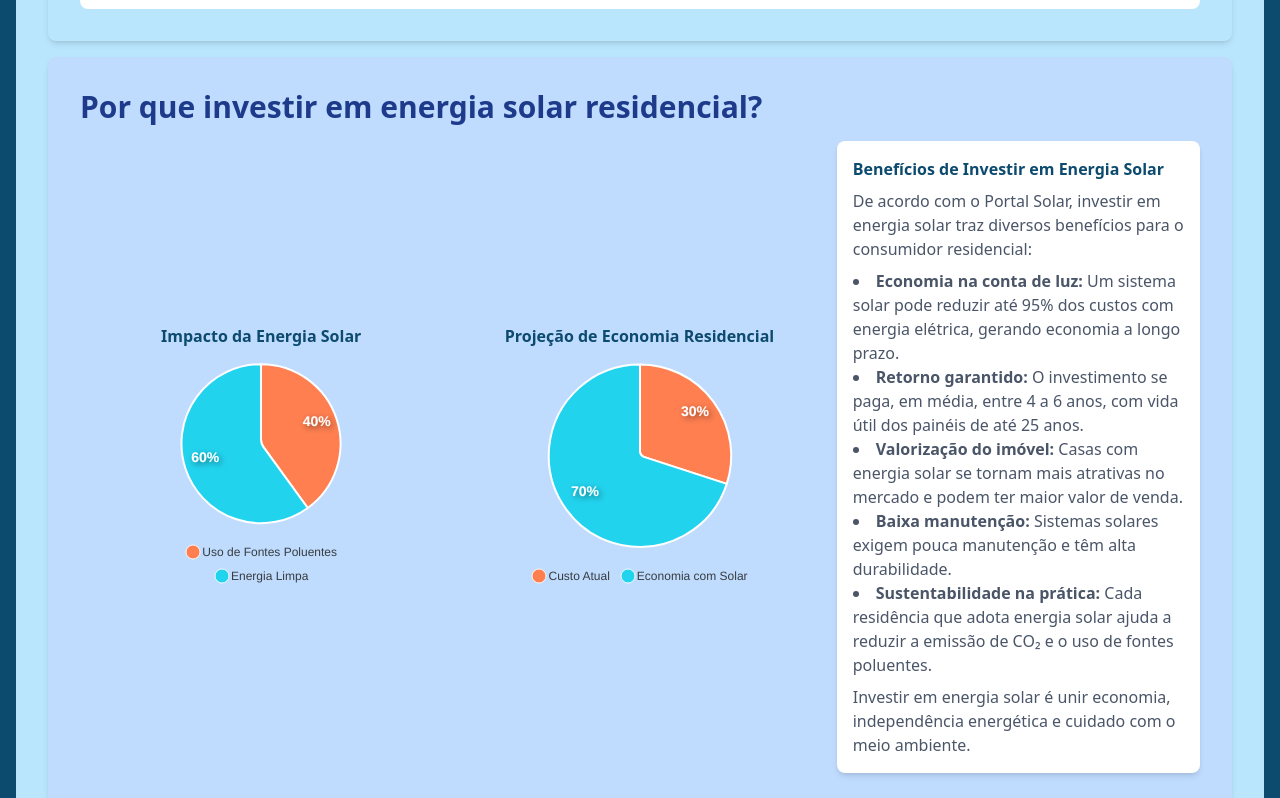
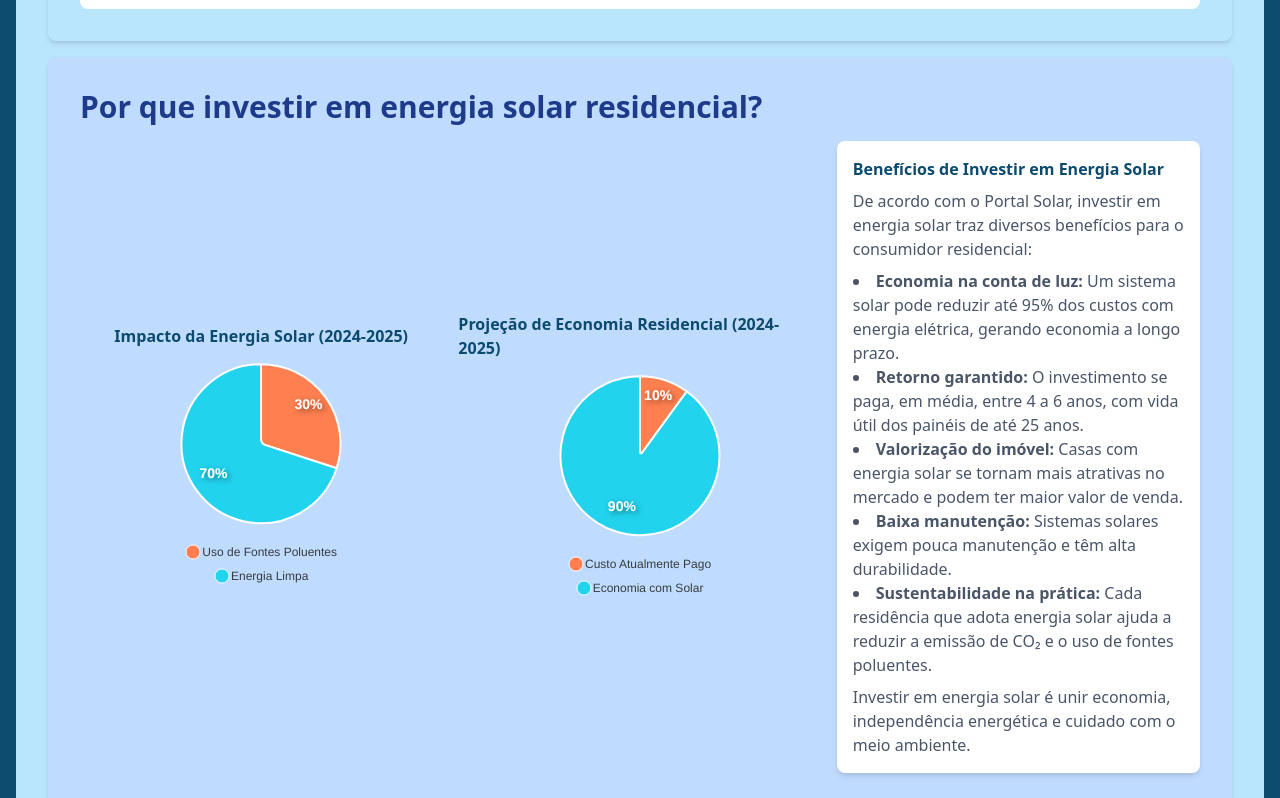
Before and after one commit to gumarson/ProjTech, a Next.js app: page / in a window 1280 px wide. Shown: the part 481-1279 px from the top of the page. Built offline with nearby package versions, Linux system fonts and the light colour scheme.

Commit message:
feat: atualizado graficos e dados

```diff
--- a/src/app/Calculadora/page.tsx
+++ b/src/app/Calculadora/page.tsx
@@ -33,15 +33,15 @@ const CalculadoraPage: React.FC = () => {
       </h1>
       <div className="flex justify-center space-x-4 mb-8">
         <TechAba
-          label="Cidades com potencial de geração solar"
+          label="Calculo potencial de geração solar"
           isActive={activeTab === "CidadesPotencial"}
           onClick={() => handleTabChange("CidadesPotencial")}
         />
-        <TechAba
+        {/* <TechAba
           label="Paises que adotaram o modelo de geração solar"
           isActive={activeTab === "PaisesModelo"}
           onClick={() => handleTabChange("PaisesModelo")}
-        />
+        /> */}
       </div>
 
       {activeTab === "CidadesPotencial" && (
@@ -91,11 +91,11 @@ const CalculadoraPage: React.FC = () => {
           <div className="flex flex-col md:flex-row bg-gray-50 p-6 rounded-lg shadow">
             <div className="md:w-1/2">
               <h3 className="text-2xl font-bold text-sky-900 mb-4">
-                Top 10 Estados do Brasil com Maior Potencial de Geração Solar
+                Top 10 Estados do Brasil com Maior Potencial de Geração Solar em 2025
               </h3>
               <ul className="list-disc pl-6 space-y-2 text-gray-700">
                 <li>1º) Minas Gerais: 1.730 MW</li>
-                <li>2º) São Paulo: 1.323 M </li>
+                <li>2º) São Paulo: 1.323 MW</li>
                 <li>3º) Rio Grande do Sul: 1.170 MW</li>
                 <li>4º) Mato Grosso: 690 MW</li>
                 <li>5º) Paraná: 514 MW</li>
@@ -125,7 +125,7 @@ const CalculadoraPage: React.FC = () => {
         </div>
       )}
 
-      {activeTab === "PaisesModelo" && (
+      {/* {activeTab === "PaisesModelo" && (
         <div>
           <div className="flex flex-col md:flex-row md:space-x-8 items-start bg-white p-6 rounded-lg shadow mb-8">
             <div className="md:w-1/2">
@@ -234,7 +234,7 @@ const CalculadoraPage: React.FC = () => {
             </div>
           </div>
         </div>
-      )}
+      )} */}
 
       <div className="mt-8 text-center">
         <Button label="Calcular Emissão" route="#" onClick={toggleModal} />
--- a/src/app/Home/page.tsx
+++ b/src/app/Home/page.tsx
@@ -43,24 +43,34 @@ const Home: React.FC = () => {
         <div className="flex flex-col lg:flex-row justify-between items-center gap-4">
           <div className="flex flex-col items-center lg:w-1/3">
             <h3 className="text-sky-900 font-bold mb-2">
-              Impacto da Energia Solar
+              Impacto da Energia Solar (2024-2025)
             </h3>
             <ChartComponent
-              series={[40, 60]}
+              series={[30, 70]}
               labels={["Uso de Fontes Poluentes", "Energia Limpa"]}
               colors={["#ff7f50", "#22d3ee"]}
             />
           </div>
           <div className="flex flex-col items-center lg:w-1/3">
             <h3 className="text-sky-900 font-bold mb-2">
+              Projeção de Economia Residencial (2024-2025)
+            </h3>
+            <ChartComponent
+              series={[10, 90]}
+              labels={["Custo Atualmente Pago", "Economia com Solar"]}
+              colors={["#ff7f50", "#22d3ee"]}
+            />
+          </div>
+          {/* <div className="flex flex-col items-center lg:w-1/3">
+            <h3 className="text-sky-900 font-bold mb-2">
               Projeção de Economia Residencial
             </h3>
             <ChartComponent
-              series={[30, 70]}
+              series={[40, 60]}
               labels={["Custo Atual", "Economia com Solar"]}
               colors={["#ff7f50", "#22d3ee"]}
             />
-          </div>
+          </div> */}
           <div className="bg-white p-4 rounded-lg shadow-md lg:w-1/3 mt-4 lg:mt-0">
             <h3 className="text-sky-900 font-bold mb-2">
               Benefícios de Investir em Energia Solar
```
